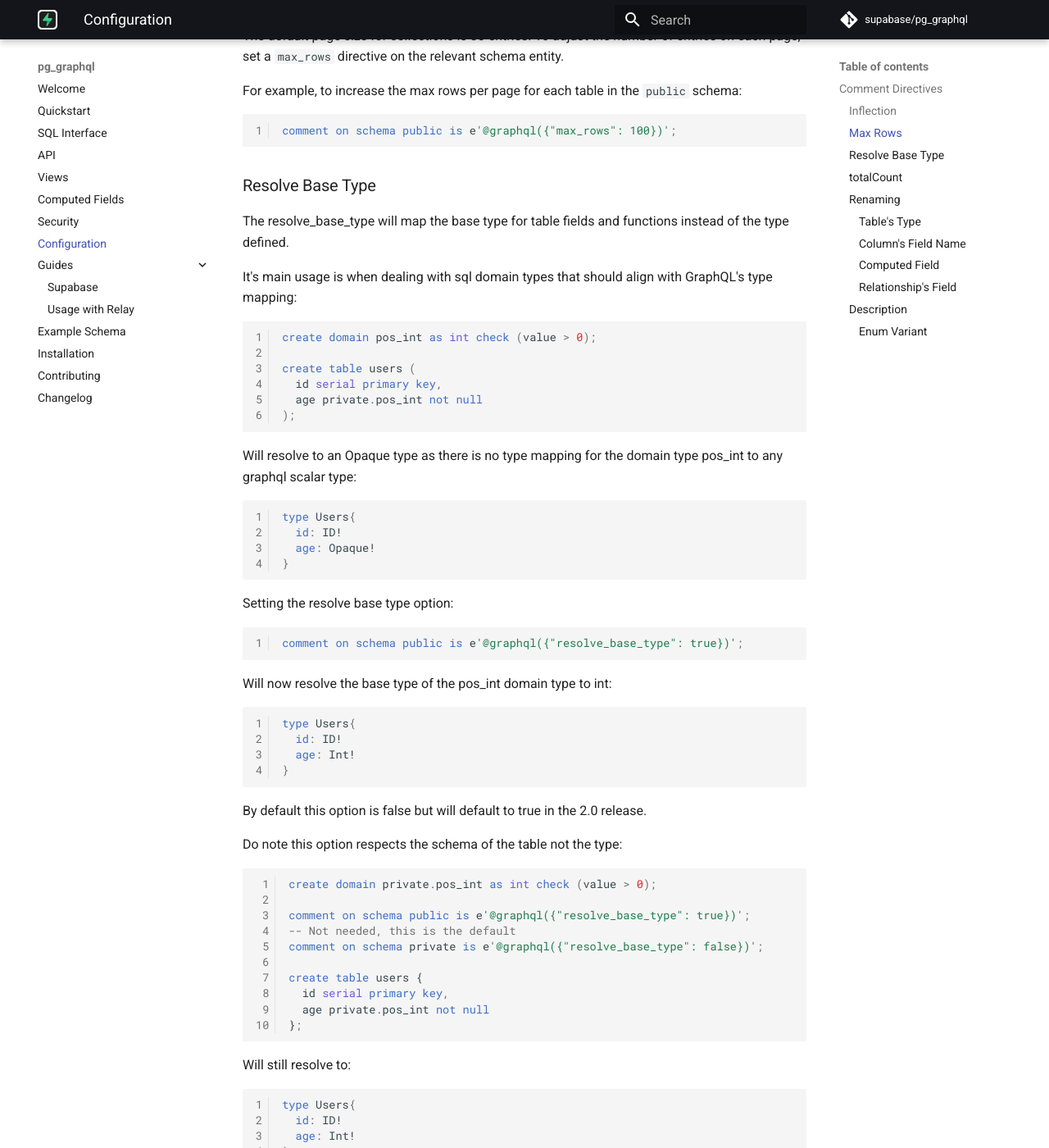
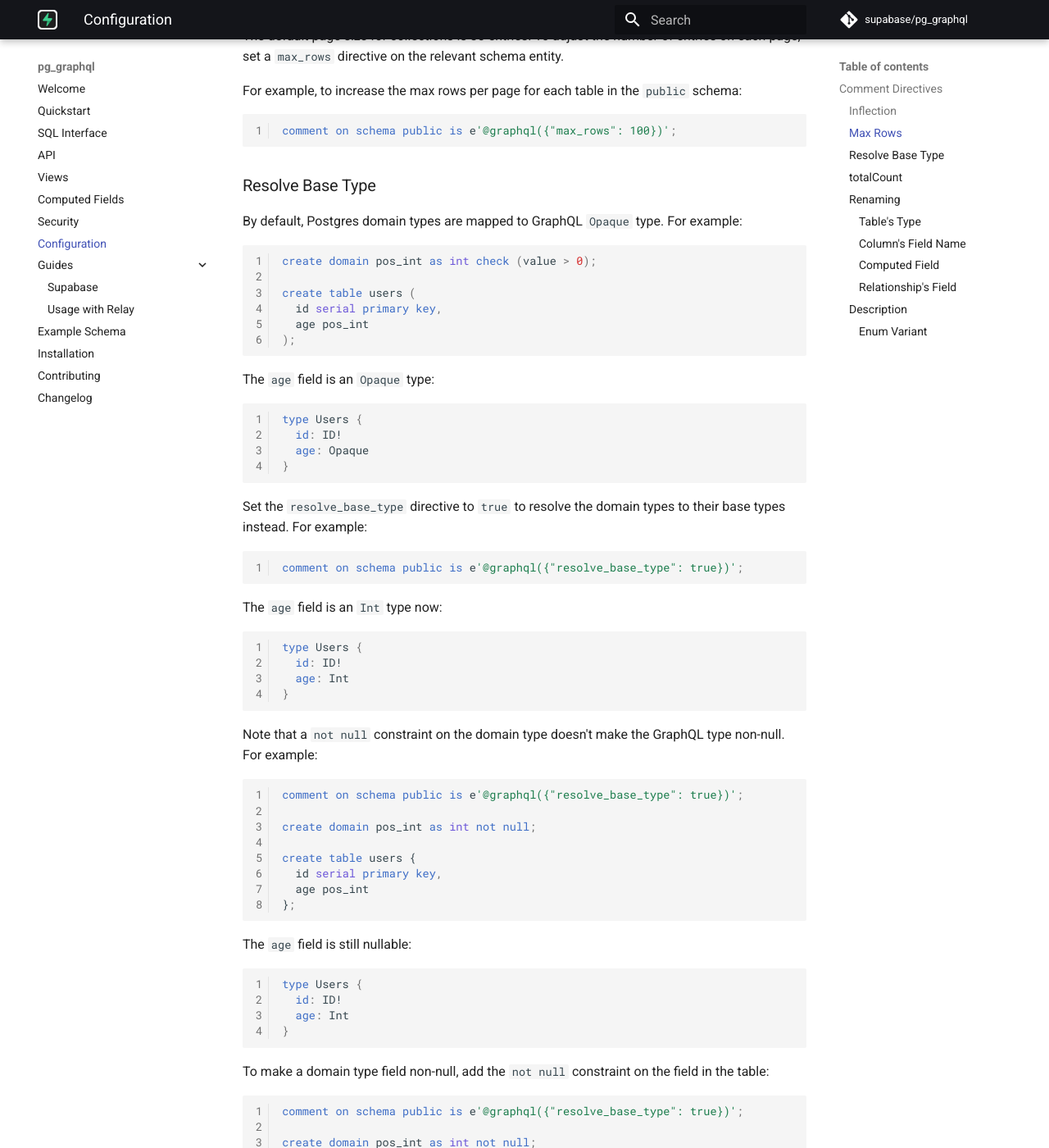
Before and after one commit to supabase/pg_graphql, an MkDocs documentation site: the page built from docs/configuration.md, in a window 1280 px wide and 1400 px high, scrolled down 1469 px. Shown: the whole window at 82% size. Built offline with MkDocs 1.6.1 and Material for MkDocs 9.7.7, drawn with Linux system fonts in a browser that asks for light colours; comment, search, counter and statistics services are not loaded; some of the changed text lies outside the part shown.

Commit message:
improve docs

````diff
--- a/docs/configuration.md
+++ b/docs/configuration.md
@@ -63,75 +63,91 @@ For more fine grained adjustments to reflected names, see [renaming](#renaming).
 The default page size for collections is 30 entries. To adjust the number of entries on each page, set a `max_rows` directive on the relevant schema entity.
 
 For example, to increase the max rows per page for each table in the `public` schema:
+
 ```sql
 comment on schema public is e'@graphql({"max_rows": 100})';
 ```
 
 ### Resolve Base Type
 
-The resolve_base_type will map the base type for table fields and functions instead of the type defined.
-
-It's main usage is when dealing with sql domain types that should align with GraphQL's type mapping:
+By default, Postgres domain types are mapped to GraphQL `Opaque` type. For example:
 
 ```sql
 create domain pos_int as int check (value > 0);
 
 create table users (
   id serial primary key,
-  age private.pos_int not null
+  age pos_int
 );
 ```
 
-Will resolve to an Opaque type as there is no type mapping for the domain type pos_int to any graphql scalar type:
+The `age` field is an `Opaque` type:
 
 ```graphql
-type Users{
+type Users {
   id: ID!
-  age: Opaque!
+  age: Opaque
 }
 ```
 
-Setting the resolve base type option:
+Set the `resolve_base_type` directive to `true` to resolve the domain types to their base types instead. For example:
 
 ```sql
 comment on schema public is e'@graphql({"resolve_base_type": true})';
 ```
 
-Will now resolve the base type of the pos_int domain type to int:
+The `age` field is an `Int` type now:
 
 ```graphql
-type Users{
+type Users {
+  id: ID!
+  age: Int
+}
+```
+
+Note that a `not null` constraint on the domain type doesn't make the GraphQL type non-null. For example:
+
+```sql
+comment on schema public is e'@graphql({"resolve_base_type": true})';
+
+create domain pos_int as int not null;
+
+create table users {
+  id serial primary key,
+  age pos_int
+};
+```
+
+The `age` field is still nullable:
+
+```graphql
+type Users {
+  id: ID!
+  age: Int
+}
+```
+
+To make a domain type field non-null, add the `not null` constraint on the field in the table:
+
+```sql
+comment on schema public is e'@graphql({"resolve_base_type": true})';
+
+create domain pos_int as int not null;
+
+create table users {
+  id serial primary key,
+  age pos_int not null
+};
+```
+
+The `age` field is now non-null:
+
+```graphql
+type Users {
   id: ID!
   age: Int!
 }
 ```
-
-By default this option is false but will default to true in the 2.0 release.
-
-Do note this option respects the schema of the table not the type:
-
-```sql
-create domain private.pos_int as int check (value > 0);
-
-comment on schema public is e'@graphql({"resolve_base_type": true})';
--- Not needed, this is the default
-comment on schema private is e'@graphql({"resolve_base_type": false})';
-
-create table users {
-  id serial primary key,
-  age private.pos_int not null
-};
-```
-
-Will still resolve to:
-
-```graphql
-type Users{
-  id: ID!
-  age: Int!
-}
-```
-
 
 ### totalCount
 
````
